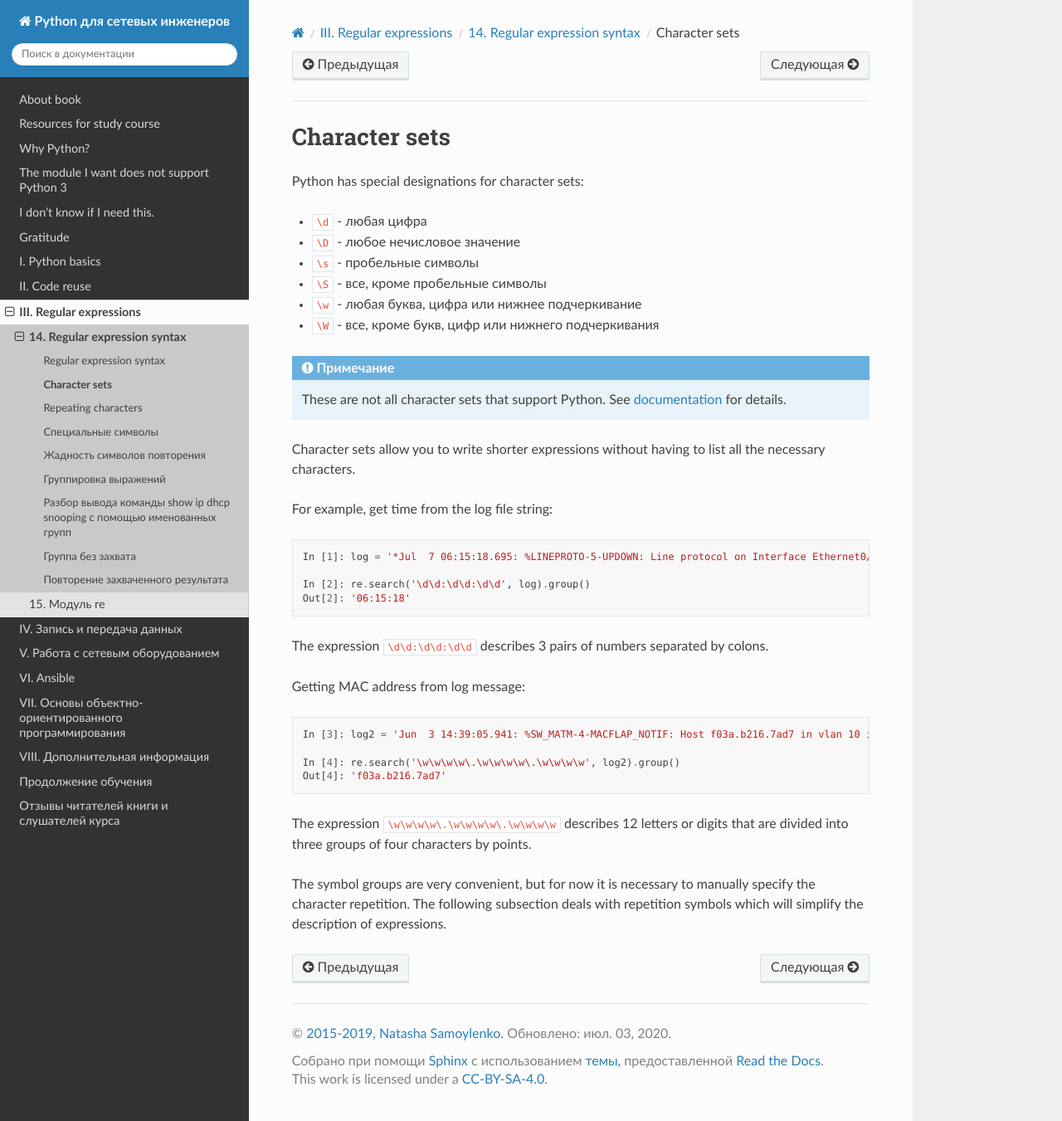
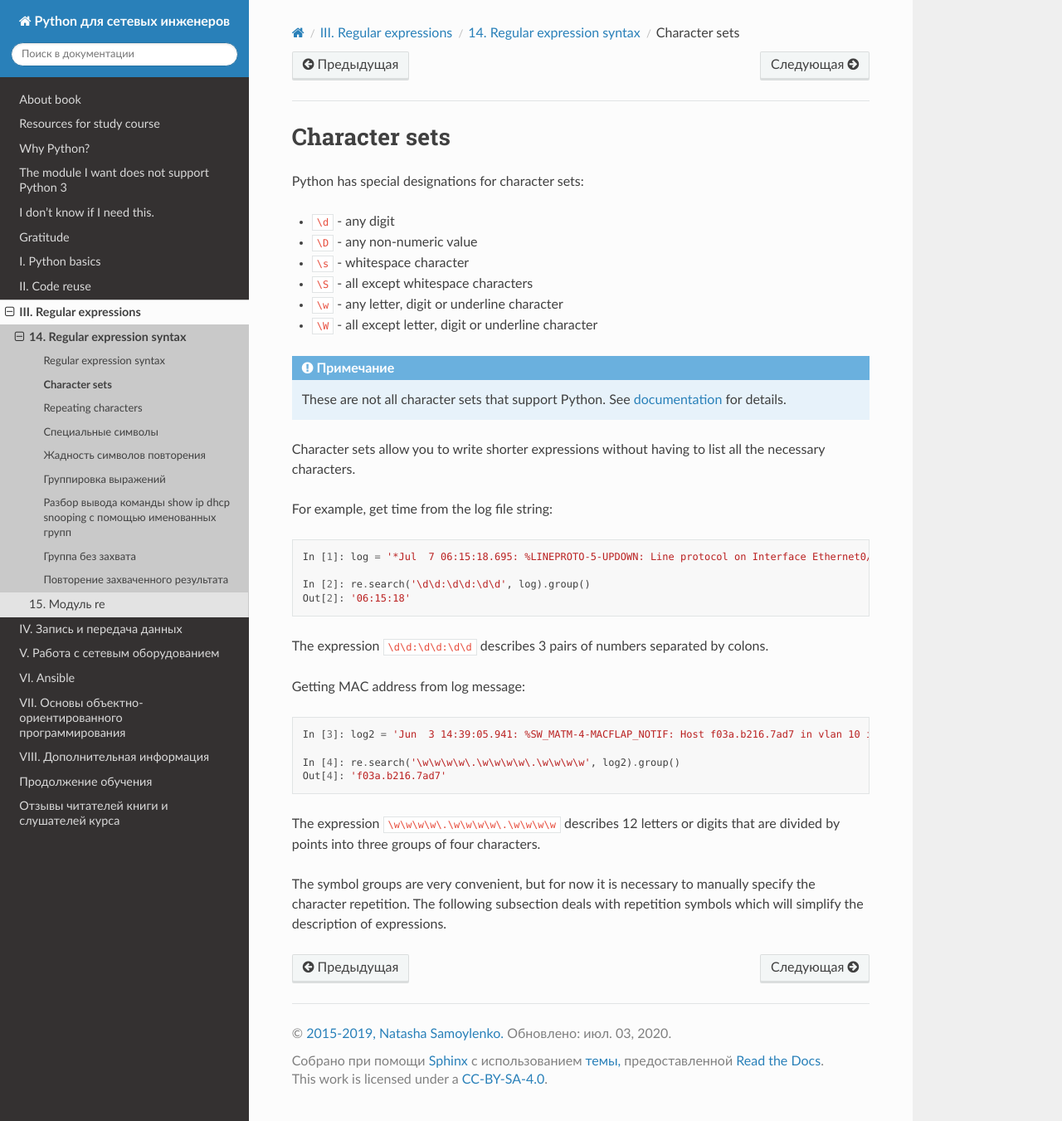
Before and after one commit to Aidar5/nattoeng, a Sphinx documentation site: the page built from docs/source/book/14_regex/2a_spec_sym_sets.rst, in a window 1280 px wide and 1351 px high. Shown: the whole window at 83% size. Built offline with Sphinx 7.4.7 and the Read the Docs theme 2.0.0, drawn with Linux system fonts in a browser that asks for light colours; pages that are not in the unit, such as notebooks, are missing from menus.

Commit message:
Update 2a_spec_sym_sets.rst

```diff
--- a/docs/source/book/14_regex/2a_spec_sym_sets.rst
+++ b/docs/source/book/14_regex/2a_spec_sym_sets.rst
@@ -3,12 +3,12 @@ Character sets
 
 Python has special designations for character sets:
 
-*  ``\d`` - любая цифра
-*  ``\D`` - любое нечисловое значение
-*  ``\s`` - пробельные символы
-*  ``\S`` - все, кроме пробельные символы
-*  ``\w`` - любая буква, цифра или нижнее подчеркивание
-*  ``\W`` - все, кроме букв, цифр или нижнего подчеркивания
+*  ``\d`` - any digit
+*  ``\D`` - any non-numeric value
+*  ``\s`` - whitespace character
+*  ``\S`` - all except whitespace characters
+*  ``\w`` - any letter, digit or underline character
+*  ``\W`` - all except letter, digit or underline character
 
 .. note::
 
@@ -37,6 +37,6 @@ Getting MAC address from log message:
     In [4]: re.search('\w\w\w\w\.\w\w\w\w\.\w\w\w\w', log2).group()
     Out[4]: 'f03a.b216.7ad7'
 
-The expression ``\w\w\w\w\.\w\w\w\w\.\w\w\w\w`` describes 12 letters or digits that are divided into three groups of four characters by points.
+The expression ``\w\w\w\w\.\w\w\w\w\.\w\w\w\w`` describes 12 letters or digits that are divided by points into three groups of four characters.
 
 The symbol groups are very convenient, but for now it is necessary to manually specify the character repetition. The following subsection deals with repetition symbols which will simplify the description of expressions.
```
